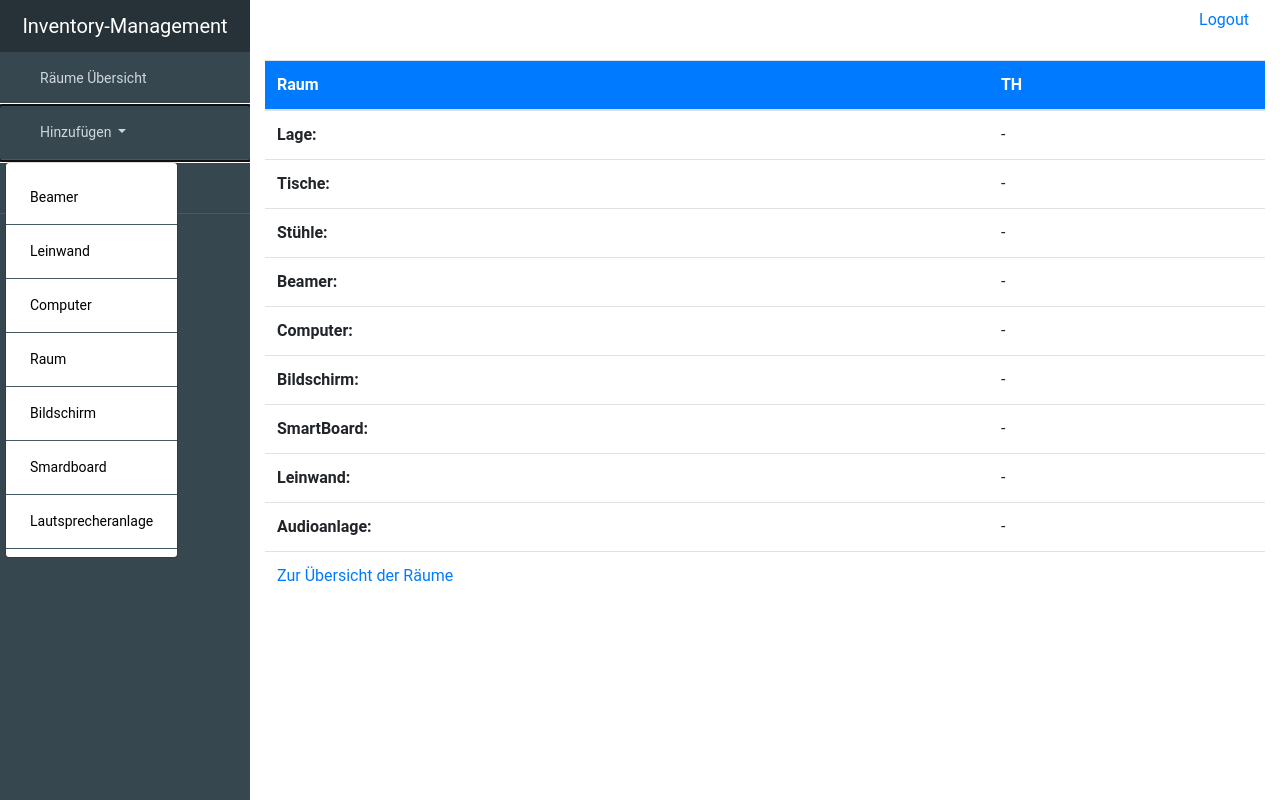
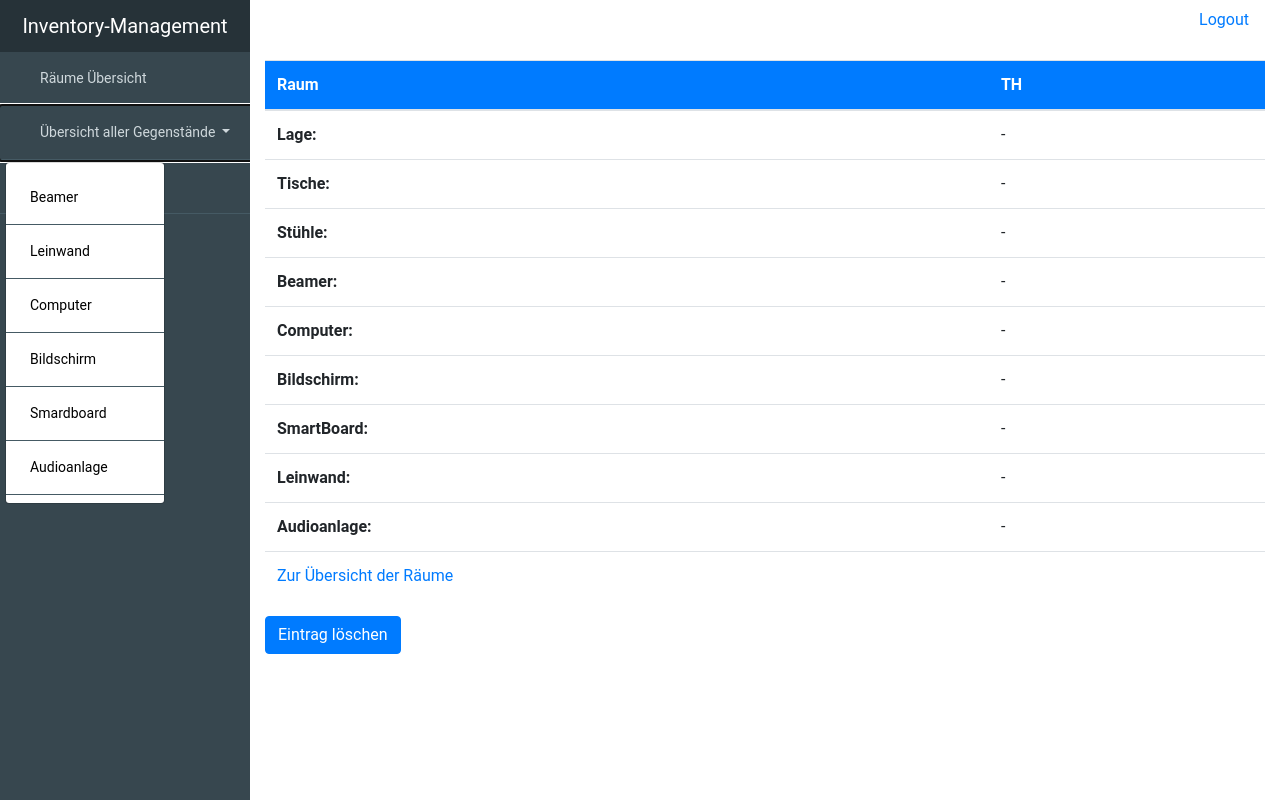
Before and after one commit to LilB0nd/Inventory, a Django app: page /room/TH/ in a window 1280 px wide, after a click on "Übersicht aller Gegenstände". Run offline with Django 3.2, Linux system fonts and the light colour scheme; data comes from the database, SQL or seed files in the repository; both versions use the stored data as it was after the commit; data that the repository does not hold is empty; some libraries are stand-ins or nearby versions.

Commit message:
Merge remote-tracking branch 'origin/master'
# Conflicts:
#	.idea/workspace.xml
#	db.sqlite3
#	inventory_managementsentials/management/commands/import_rooms.py

```diff
--- a/inventory_managementsentials/templates/inventory_managementsentials/all/all_rooms.html
+++ b/inventory_managementsentials/templates/inventory_managementsentials/all/all_rooms.html
@@ -13,16 +13,13 @@
         <div class="container">
             <form method="GET" action="/room/all">
                 <input type="text" placeholder="Raum Bezeichnung" name="room_description">
-
                 <button type="submit" class="btn btn-primary">Suchen</button>
             </form>
         </div>
         <div class="whatever_else_you_need">
             {% if room_list %}
-
                 {% for room in room_list %}
                     <div class="list-group">
-
                         <a href="{% url 'inventory_managementsentials:room' room.description %}" class="list-group-itemlist-group-item-action active">Raum {{ room.description }}</a>
                         <a href="#" class="list-group-item list-group-item-action"><strong>Lage: </strong>{{ room.location|default_if_none:"keine Angabe" }}</a>
 
@@ -31,7 +28,7 @@
 
         </div>
             {% else %}
-                <p>Keine Räumer vorhanden</p>
+                <p>Keine Räume vorhanden</p>
             {% endif %}
     </div>
 {% endblock %}
--- a/inventory_managementsentials/templates/inventory_managementsentials/all/all_screens.html
+++ b/inventory_managementsentials/templates/inventory_managementsentials/all/all_screens.html
@@ -11,8 +11,8 @@
             </div>
         </header>
         <form method="GET" action="/screen/all">
-                <input type="text" name="screen_description">
-                <button type="submit">Suchen</button>
+                <input type="text" name="screen_description" placeholder="Bildschirm Bezeichnung">
+                <button type="submit" class="btn btn-primary">Suchen</button>
             </form>
         <div class="whatever_else_you_need">
             {% if screen_list %}
--- a/inventory_managementsentials/templates/inventory_managementsentials/all/all_smartboard.html
+++ b/inventory_managementsentials/templates/inventory_managementsentials/all/all_smartboard.html
@@ -11,14 +11,14 @@
             </div>
         </header>
         <form method="GET" action="/smartboard/all">
-                <input type="text" name="smartboard_description">
-                <button type="submit">Suchen</button>
+                <input type="text" name="smartboard_description" placeholder="SmartBoard Bezeichnung">
+                <button type="submit" class="btn btn-primary">Suchen</button>
             </form>
         <div class="whatever_else_you_need">
             {% if smartboard_list %}
                 {% for smartboardin in smartboard_list %}
                     <div class="list-group">
-                        <a class="list-group-itemlist-group-item-action active">smartboard{{ smartboard.description }}</a>
+                        <a class="list-group-itemlist-group-item-action active">SmartBoard{{ smartboard.description }}</a>
                             <strong>Status:</strong>
                         {% if smartboard.status == 'working' %}
                             Funktionsfähig
--- a/inventory_managementsentials/templates/inventory_managementsentials/all/all_speakerset.html
+++ b/inventory_managementsentials/templates/inventory_managementsentials/all/all_speakerset.html
@@ -11,14 +11,14 @@
             </div>
         </header>
         <form method="GET" action="/speakerset/all">
-                <input type="text" name="speakerset_description">
-                <button type="submit">Suchen</button>
+                <input type="text" name="speakerset_description" placeholder="">
+                <button type="submit" class="btn btn-primary">Suchen</button>
             </form>
         <div class="whatever_else_you_need">
             {% if speakerset_list %}
                 {% for speakerset in speakerset_list %}
                     <div class="list-group">
-                        <a class="list-group-itemlist-group-item-action active">speakerset {{ speakerset.description }}</a>
+                        <a class="list-group-itemlist-group-item-action active">Speakerset {{ speakerset.description }}</a>
                         <a class="list-group-item list-group-item-action"><strong>Anzahl der Lautsprecher:</strong>
                             {{ speakerset.quantity }}
                             <strong>Status:</strong>
--- a/inventory_managementsentials/templates/inventory_managementsentials/base.html
+++ b/inventory_managementsentials/templates/inventory_managementsentials/base.html
@@ -33,30 +33,29 @@
 
         <li class="nav-item dropdown">
       <a class="nav-link dropdown-toggle" href="#" id="navbardrop" data-toggle="dropdown">
-          <i class="zmdi zmdi-view-dashboard"></i>Hinzufügen
+          <i class="zmdi zmdi-view-dashboard"></i>Übersicht aller Gegenstände
       </a>
       <div class="dropdown-menu">
-        <a class="dropdown-item" style="color:black" href="#">Beamer</a>
-        <a class="dropdown-item" style="color:black" href="#">Leinwand</a>
-        <a class="dropdown-item" style="color:black" href="#">Computer</a>
-          <a class="dropdown-item" style="color:black" href="#">Raum</a>
+          <a class="dropdown-item" style="color:black" href="#">Beamer</a>
+          <a class="dropdown-item" style="color:black" href="#">Leinwand</a>
+          <a class="dropdown-item" style="color:black" href="#">Computer</a>
           <a class="dropdown-item" style="color:black" href="#">Bildschirm</a>
           <a class="dropdown-item" style="color:black" href="#">Smardboard</a>
-          <a class="dropdown-item" style="color:black" href="#">Lautsprecheranlage</a>
+          <a class="dropdown-item" style="color:black" href="#">Audioanlage</a>
       </div>
     </li>
         <li class="nav-item dropdown">
       <a class="nav-link dropdown-toggle" href="#" id="navbardrop" data-toggle="dropdown">
-          <i class="zmdi zmdi-view-dashboard"></i>Bearbeiten
+          <i class="zmdi zmdi-view-dashboard"></i>Hinzufügen
       </a>
       <div class="dropdown-menu">
-        <a class="dropdown-item" style="color:black" href="#">Beamer</a>
-        <a class="dropdown-item" style="color:black" href="#">Leinwand</a>
-        <a class="dropdown-item" style="color:black" href="#">Computer</a>
           <a class="dropdown-item" style="color:black" href="#">Raum</a>
+          <a class="dropdown-item" style="color:black" href="#">Beamer</a>
+          <a class="dropdown-item" style="color:black" href="#">Leinwand</a>
+          <a class="dropdown-item" style="color:black" href="#">Computer</a>
           <a class="dropdown-item" style="color:black" href="#">Bildschirm</a>
           <a class="dropdown-item" style="color:black" href="#">Smardboard</a>
-          <a class="dropdown-item" style="color:black" href="#">Lautsprecheranlage</a>
+          <a class="dropdown-item" style="color:black" href="#">Audioanlage</a>
       </div>
     </li>
 
--- a/inventory_managementsentials/templates/inventory_managementsentials/room_detail.html
+++ b/inventory_managementsentials/templates/inventory_managementsentials/room_detail.html
@@ -279,4 +279,7 @@
         </tr>
         </tbody>
     </table>
+                <form method="GET">
+                <button type="submit" class="btn btn-primary" name="room_update">Eintrag löschen</button>
+                </form>
 {% endblock %}
--- a/inventory_managementsentials/urls.py
+++ b/inventory_managementsentials/urls.py
@@ -1,10 +1,7 @@
 from django.conf.urls import url
 
 from . import views
-from .views import room_create_view, beamer_create_view, computer_create_view, \
-    screen_create_view, smartboard_create_view, canvas_create_view, speakerset_create_view, \
-    room_update_view, beamer_update_view, computer_update_view, screen_update_view, \
-    smartboard_update_view, canvas_update_view, speakerset_update_view
+from .views import *
 app_name = "inventory_managementsentials"
 
 urlpatterns = [
@@ -24,6 +21,7 @@ urlpatterns = [
     url(r'^add/smartboard/$', smartboard_create_view),
     url(r'^add/canvas/$', canvas_create_view),
     url(r'^add/speakerset/$', speakerset_create_view),
+    url(r'^delete/room/(?P<pk>.+)/$', room_delete_view),
     url(r'^update/room/(?P<pk>.+)/$', room_update_view),
     url(r'^update/beamer/(?P<pk>.+)/$', beamer_update_view),
     url(r'^update/computer/(?P<pk>.+)/$', computer_update_view),
--- a/inventory_managementsentials/views.py
+++ b/inventory_managementsentials/views.py
@@ -7,6 +7,7 @@ from .models import Room, Beamer, Computer, Screen, SmartBoard, Canvas, SpeakerS
 from django.contrib.auth.forms import UserCreationForm, AuthenticationForm
 from django.contrib import messages
 from django.contrib.auth import authenticate, login, logout
+
 
 
 class IndexView(generic.ListView):
@@ -26,6 +27,11 @@ class RoomView(generic.ListView):
             return Room.objects.filter(description__icontains=filter_description)
         else:
             return Room.objects.order_by('description')
+
+
+class RoomDetailView(generic.DetailView):
+    model = Room
+    template_name = 'inventory_managementsentials/room_detail.html'
 
 
 class DeviceView(generic.ListView):
@@ -117,7 +123,7 @@ class CanvasView(generic.ListView):
 
 
 class SpeakerSetView(generic.ListView):
-    template_name = 'inventory_managementsentials/all/all_smartboard.html'
+    template_name = 'inventory_managementsentials/all/all_speakerset.html'
     context_object_name = 'smartboard_list'
 
     def get_queryset(self):
@@ -128,11 +134,6 @@ class SpeakerSetView(generic.ListView):
             return SpeakerSet.objects.order_by('description')
 
 
-class RoomDetailView(generic.DetailView):
-    model = Room
-    template_name = 'inventory_managementsentials/room_detail.html'
-
-
 def room_create_view(request):
     form = RoomForm(request.POST or None)
     if form.is_valid():
@@ -141,6 +142,11 @@ def room_create_view(request):
 
     context = {'form': form}
     return render(request, 'inventory_managementsentials/add/add_room.html', context)
+
+
+def room_delete_view(request, pk):
+    get_object_or_404(Room, description=pk).delete()
+    return redirect('inventory_managementsentials:RoomView')
 
 
 def room_update_view(request, pk):
@@ -291,6 +297,7 @@ def register(request, ):
     return render(request, 'inventory_managementsentials/register.html', {'register_form': register_form})
 
 
+
 def loginPage(request, ):
     if request.method == 'POST':
         username = request.POST.get('username')
@@ -307,6 +314,7 @@ def loginPage(request, ):
     return render(request, 'inventory_managementsentials/login.html', {'login':login})
 
 
+
 def logoutUser(request, ):
     logout(request)
     return redirect('inventory_managementsentials:login')
```
Also changed, not shown: db.sqlite3.
